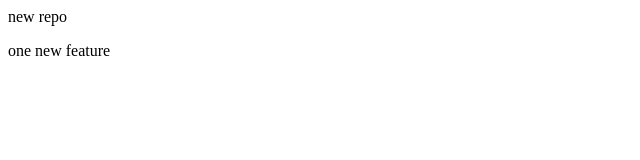
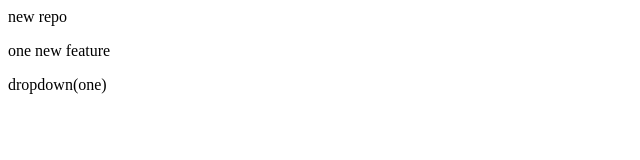
Before and after one commit to LX-KI/Lrepo, a plain HTML site: page index.html in a window 1280 px wide. Shown: the whole page, without its empty margins (0-640 px from the left). Drawn offline with Linux system fonts and the light colour scheme.

Commit message:
dropdown

```diff
--- a/index.html
+++ b/index.html
@@ -1,2 +1,3 @@
 <p>new repo</p>
 <p>one new feature</p>
+<p>dropdown(one)</p>
```
